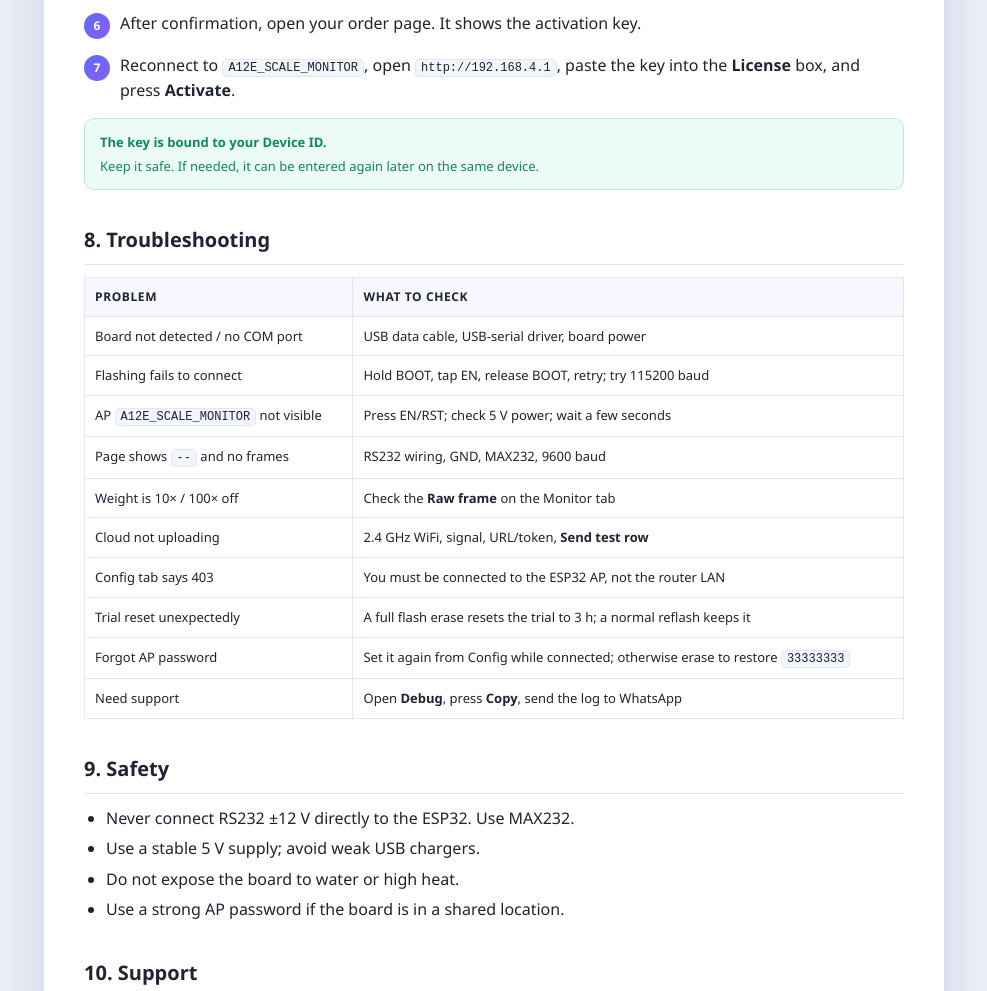
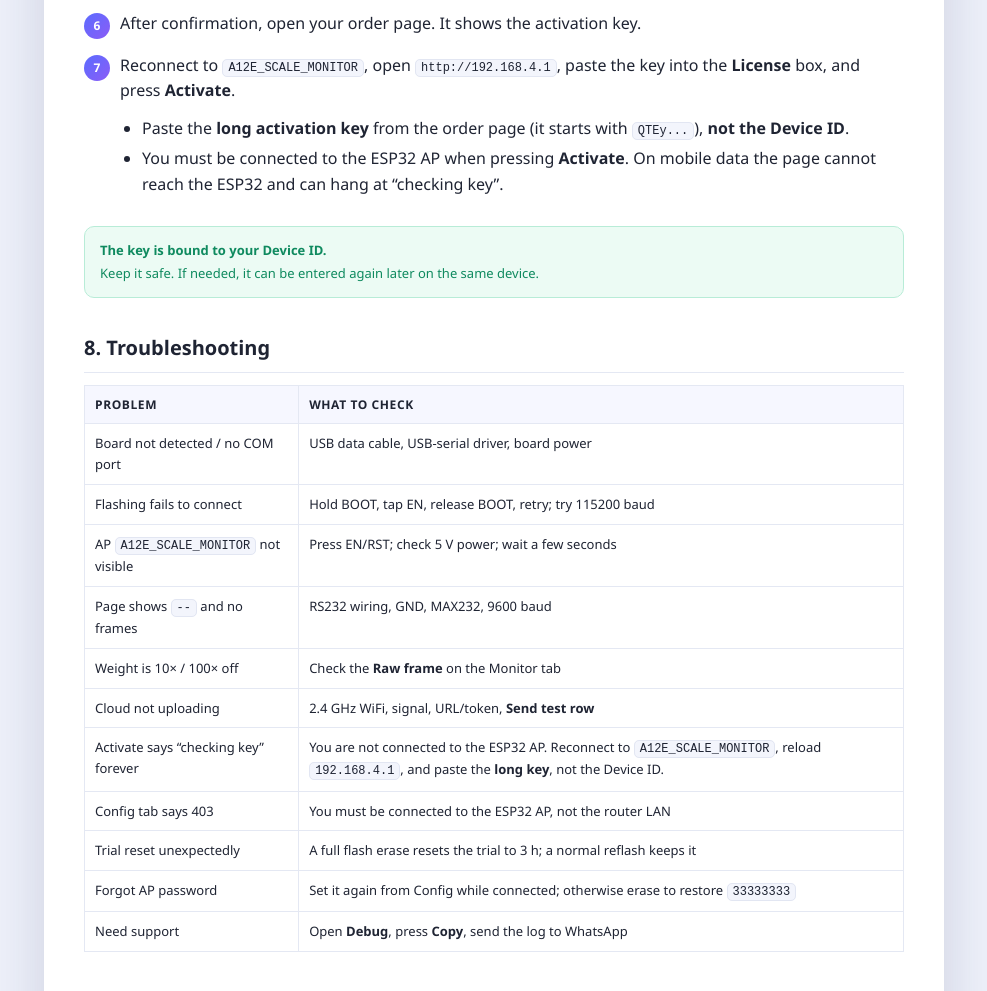
Before and after one commit to bytebleed2025-star/A12E_ESP32, a plain HTML site: page customer-package/SETUP_GUIDE.html in a window 1280 px wide. Shown: the part 4814-5805 px from the top of the page, without its empty margins (146-1133 px from the left). Drawn offline with Linux system fonts and the light colour scheme.

Commit message:
Add activation link box and clearer activation guidance
- Monitor page: Copy activation link box, Device ID/key hint, 10 s timeout

- Customer guide: activate while connected to the AP; paste the long key, not the Device ID

```diff
--- a/customer-package/SETUP_GUIDE.html
+++ b/customer-package/SETUP_GUIDE.html
@@ -436,6 +436,10 @@ esptool.py --chip esp32 --port COM3 --baud 921600 write_flash 0x0 A12E_SCALE_MON
       <div class="step-num">7</div>
       <div class="step-body">
         <p>Reconnect to <code>A12E_SCALE_MONITOR</code>, open <code>http://192.168.4.1</code>, paste the key into the <strong>License</strong> box, and press <strong>Activate</strong>.</p>
+        <ul>
+          <li>Paste the <strong>long activation key</strong> from the order page (it starts with <code>QTEy...</code>), <strong>not the Device ID</strong>.</li>
+          <li>You must be connected to the ESP32 AP when pressing <strong>Activate</strong>. On mobile data the page cannot reach the ESP32 and can hang at “checking key”.</li>
+        </ul>
       </div>
     </div>
 
@@ -453,6 +457,7 @@ esptool.py --chip esp32 --port COM3 --baud 921600 write_flash 0x0 A12E_SCALE_MON
       <tr><td>Page shows <code>--</code> and no frames</td><td>RS232 wiring, GND, MAX232, 9600 baud</td></tr>
       <tr><td>Weight is 10× / 100× off</td><td>Check the <strong>Raw frame</strong> on the Monitor tab</td></tr>
       <tr><td>Cloud not uploading</td><td>2.4 GHz WiFi, signal, URL/token, <strong>Send test row</strong></td></tr>
+      <tr><td>Activate says “checking key” forever</td><td>You are not connected to the ESP32 AP. Reconnect to <code>A12E_SCALE_MONITOR</code>, reload <code>192.168.4.1</code>, and paste the <strong>long key</strong>, not the Device ID.</td></tr>
       <tr><td>Config tab says 403</td><td>You must be connected to the ESP32 AP, not the router LAN</td></tr>
       <tr><td>Trial reset unexpectedly</td><td>A full flash erase resets the trial to 3 h; a normal reflash keeps it</td></tr>
       <tr><td>Forgot AP password</td><td>Set it again from Config while connected; otherwise erase to restore <code>33333333</code></td></tr>
```
Also changed, not shown: customer-package/SETUP_GUIDE.md (+7 -0 lines), 1 other file.
